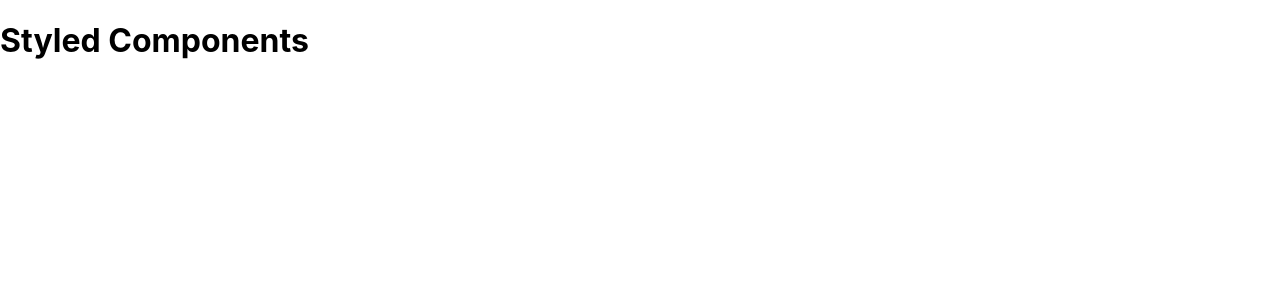
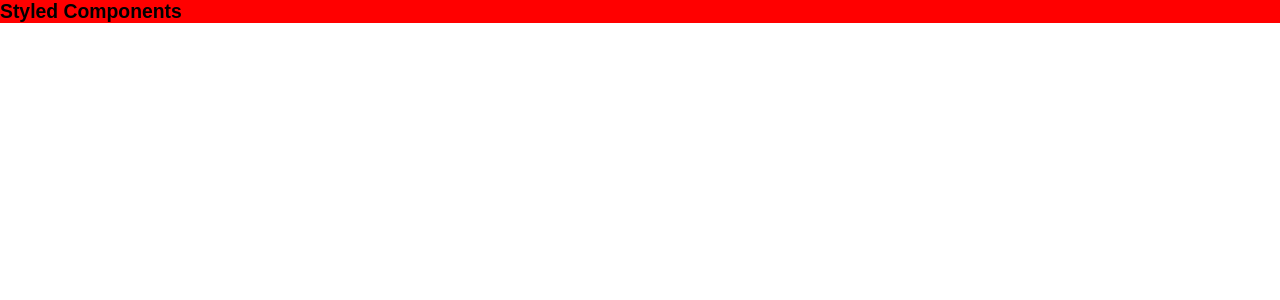
Before and after one commit to yashhguptaa1/Hindustani-Coders, a React (Create React App) app: page / in a window 1280 px wide. Shown: the top 300 px of the page. Built offline with nearby package versions, Linux system fonts and the light colour scheme.

Commit message:
started implementing styled components

```diff
--- a/src/App.js
+++ b/src/App.js
@@ -1,10 +1,15 @@
+import styled from 'styled-components';
 
 const App = ()=> {
   return (
-    <div className="App">
+    <AppStyled>
       <h1>Styled Components</h1>
-    </div>
+    </AppStyled>
   );
 }
 
+const AppStyled = styled.div`
+  background-color: red;
+`;
+
 export default App;
--- a/src/index.js
+++ b/src/index.js
@@ -2,10 +2,11 @@
 import ReactDOM from 'react-dom';
 import App from './App';
 
-import './index.css';
+import GlobalStyle from './styles/GlobalStyle';
 
 ReactDOM.render(
   <React.StrictMode>
+    <GlobalStyle/>
     <App />
   </React.StrictMode>,
   document.getElementById('root')
--- /dev/null
+++ b/src/styles/GlobalStyle.js
@@ -0,0 +1,22 @@
+import { createGlobalStyle } from "styled-components";
+
+const GlobalStyle = createGlobalStyle`
+    *{
+        margin: 0;
+        padding: 0;
+        box-sizing: border-box;
+        list-style: none;
+        text-decoration: none;
+        font-family: 'Nunito', sans-serif;
+        font-size: 1.1rem;
+
+    }
+    body{
+        background-color: var(--background-dark-color);
+        color: var(--font-light-color);
+        transition: all .4s ease-in-out;
+    }
+`;
+
+
+export default GlobalStyle;
```
